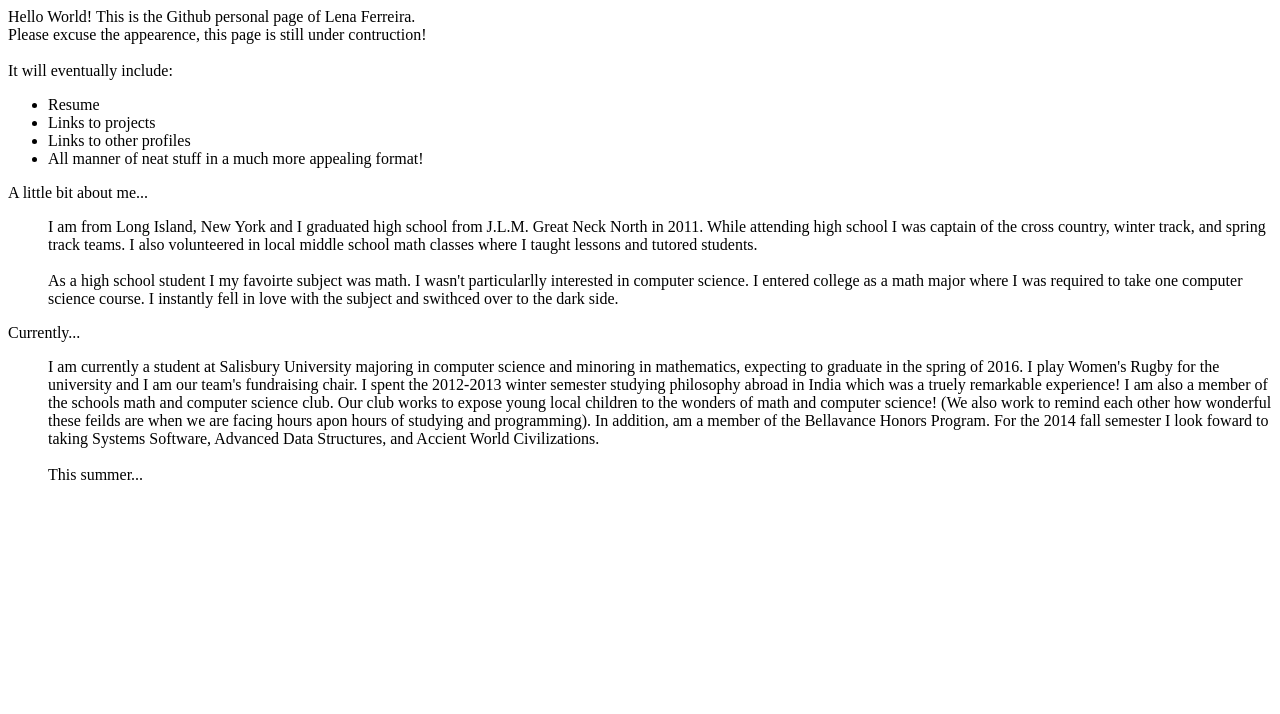
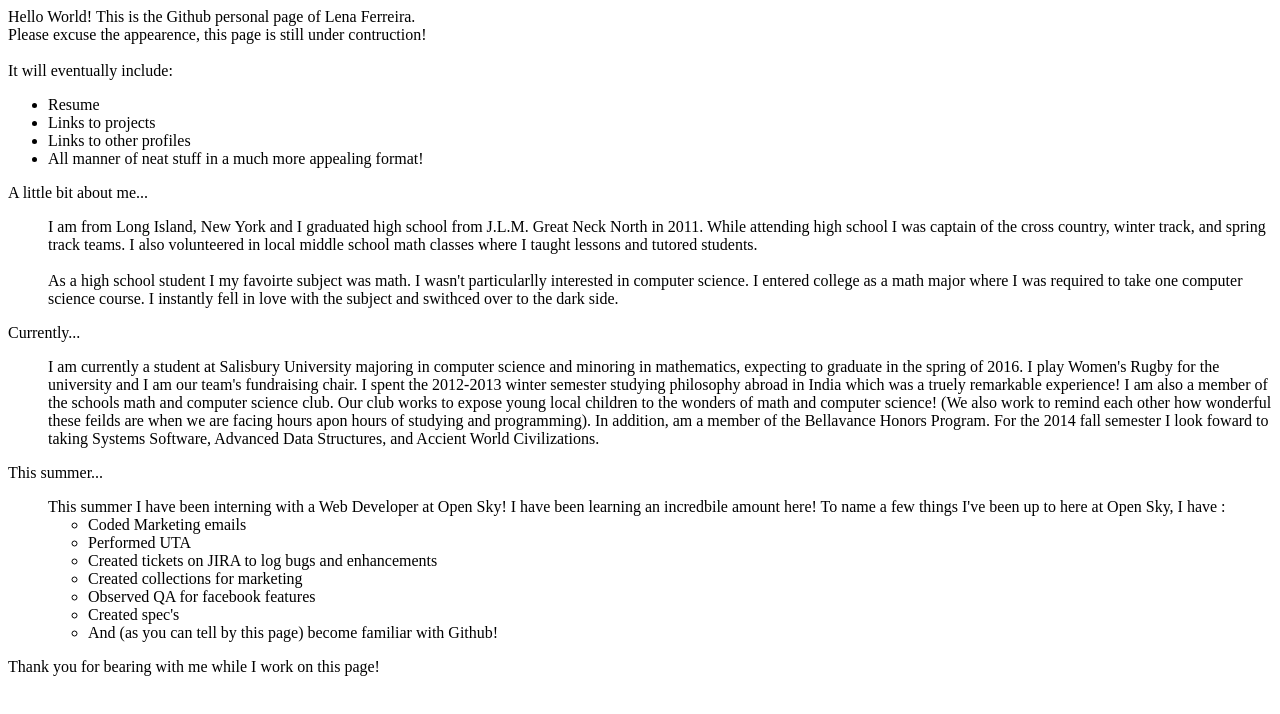
Before and after one commit to lferreira19/lferreira19.github.io, a plain HTML site: page index.html in a window 1280 px wide. Drawn offline with Linux system fonts and the light colour scheme.

Commit message:
Added intern experience

```diff
--- a/index.html
+++ b/index.html
@@ -34,7 +34,24 @@ A little bit about me...
  	facing hours apon hours of studying and programming). In addition, am a member of the Bellavance Honors Program. For
  	the 2014 fall semester I look foward to taking Systems Software, Advanced Data Structures, and Accient World
  	Civilizations.
- 	<br><br>
- 	This summer...
+ 	<br>
 
  </ul>
+
+This summer...
+<ul>
+	This summer I have been interning with a Web Developer at Open Sky! I have been learning an incredbile amount here!
+	To name a few things I've been up to here at Open Sky, I have :
+	<ul>
+		<li>Coded Marketing emails</li>
+		<li>Performed UTA</li>
+		<li>Created tickets on JIRA to log bugs and enhancements</li>
+		<li>Created collections for marketing</li>
+		<li>Observed QA for facebook features</li>
+		<li>Created spec's</li>
+		<li>And (as you can tell by this page) become familiar with Github!</li>
+	</ul>
+
+</ul>
+
+Thank you for bearing with me while I work on this page!
```
